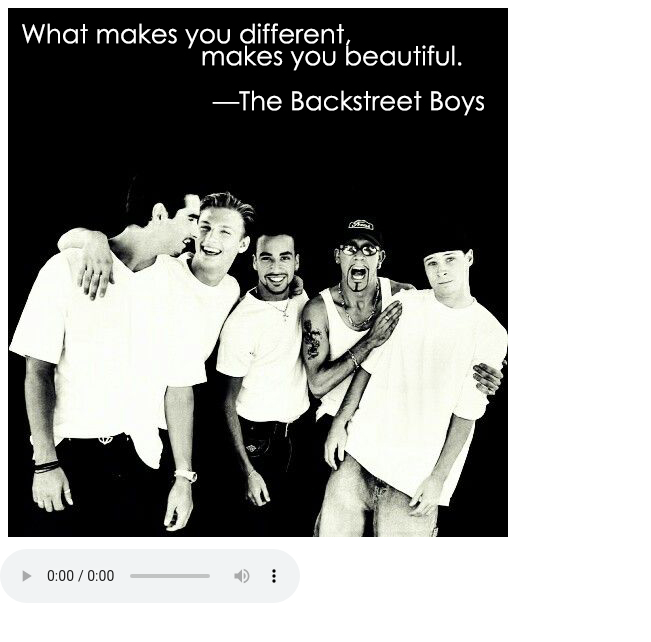
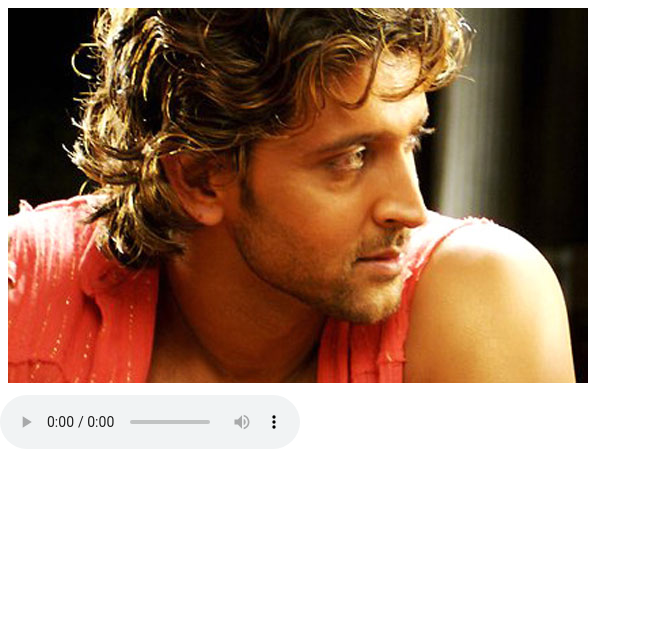
Before and after one commit to bommaraju/playMusic, a plain HTML site: page index.html in a window 1280 px wide. Shown: the whole page, without its empty margins (0-651 px from the left). Drawn offline with Linux system fonts and the light colour scheme.

Commit message:
dhoom again ;-)

```diff
--- a/index.html
+++ b/index.html
@@ -7,10 +7,10 @@
 <body>
 <script>
     var x = document.createElement("IMG");
-    x.setAttribute("src", "bsb.jpg");
+    x.setAttribute("src", "dhoom.jpg");
     x.setAttribute("alt", "YOU");
     document.body.appendChild(x);
-    var p = playAudio(['bsb.mp3']).controls().autoplay();
+     var p = playAudio(['dhoom.mp3']).controls().autoplay();
     p.play().controls().autoplay().volume(0.8).on('ended', function () {
         p.src(['bsb2.mp3']).play().controls().volume(0.8).loop(false).on('ended', function () {
         });
```
